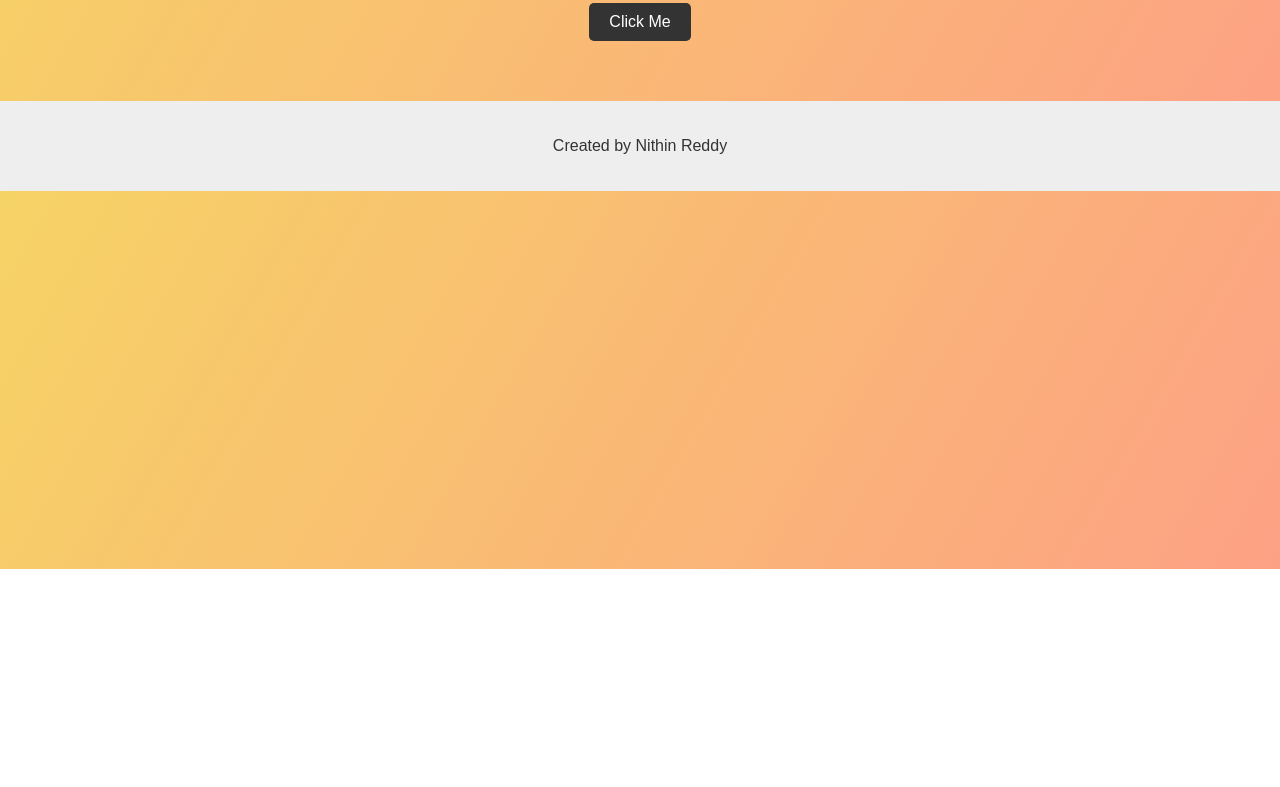
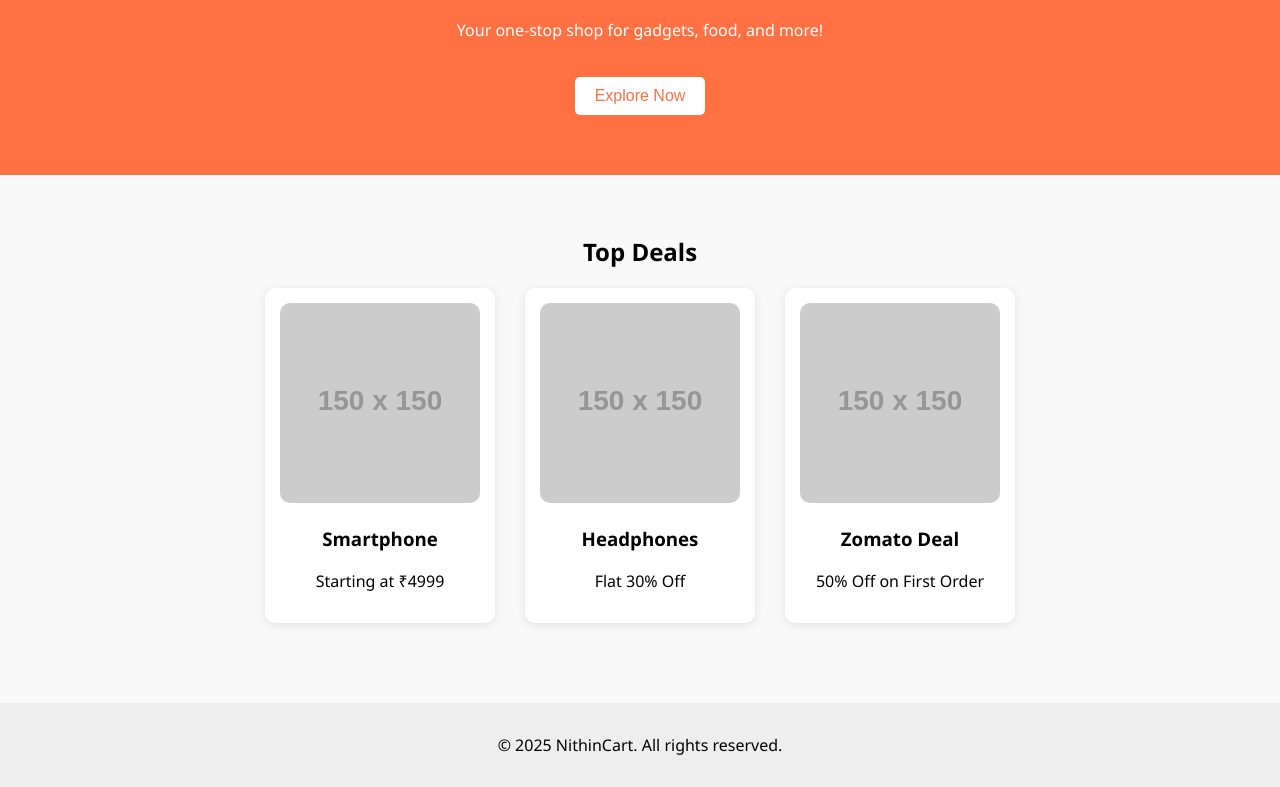
Before and after one commit to Nithinreddy1538/nithinreddy1538.github.io, a plain HTML site: page index.html in a window 1280 px wide. Shown: the part 231-1018 px from the top of the page. Before the commit the page ends 800 px from the top, so only its background shows below. Drawn offline with Linux system fonts and the light colour scheme; placeholder pictures from the web are drawn by us.

Commit message:
Updated site with eCommerce-style marketing layout

```diff
--- a/index.html
+++ b/index.html
@@ -1,23 +1,53 @@
-<!DOCTYPE html>
+ <!DOCTYPE html>
 <html lang="en">
 <head>
   <meta charset="UTF-8" />
   <meta name="viewport" content="width=device-width, initial-scale=1.0"/>
-  <title>My Portfolio</title>
+  <title>Nithin's Store</title>
   <link rel="stylesheet" href="style.css" />
 </head>
 <body>
   <header>
-    <h1>Welcome to My Website</h1>
-    <p>This is a simple static website hosted using GitHub Pages.</p>
+    <div class="logo">NithinCart</div>
+    <nav>
+      <a href="#">Home</a>
+      <a href="#">Products</a>
+      <a href="#">Offers</a>
+      <a href="#">Contact</a>
+    </nav>
   </header>
-  <main>
-    <button onclick="showMessage()">Click Me</button>
-    <p id="message"></p>
-  </main>
+
+  <section class="hero">
+    <h1>Welcome to NithinCart</h1>
+    <p>Your one-stop shop for gadgets, food, and more!</p>
+    <button onclick="exploreNow()">Explore Now</button>
+  </section>
+
+  <section class="products">
+    <h2>Top Deals</h2>
+    <div class="product-grid">
+      <div class="product-card">
+        <img src="https://via.placeholder.com/150" alt="Product 1" />
+        <h3>Smartphone</h3>
+        <p>Starting at ₹4999</p>
+      </div>
+      <div class="product-card">
+        <img src="https://via.placeholder.com/150" alt="Product 2" />
+        <h3>Headphones</h3>
+        <p>Flat 30% Off</p>
+      </div>
+      <div class="product-card">
+        <img src="https://via.placeholder.com/150" alt="Product 3" />
+        <h3>Zomato Deal</h3>
+        <p>50% Off on First Order</p>
+      </div>
+    </div>
+  </section>
+
   <footer>
-    <p>Created by Nithin Reddy</p>
+    <p>© 2025 NithinCart. All rights reserved.</p>
   </footer>
+
   <script src="script.js"></script>
 </body>
 </html>
--- a/script.js
+++ b/script.js
@@ -1,3 +1,3 @@
-function showMessage() {
-  document.getElementById("message").textContent = "Thanks for clicking!";
+ function exploreNow() {
+  alert("Explore our latest deals!");
 }
--- a/style.css
+++ b/style.css
@@ -1,33 +1,81 @@
-body {
-  font-family: Arial, sans-serif;
-  background: linear-gradient(120deg, #f6d365, #fda085);
-  color: #333;
-  text-align: center;
+ body {
+  font-family: 'Segoe UI', sans-serif;
   margin: 0;
-  padding: 0;
+  background: #f9f9f9;
 }
 
 header {
-  background-color: #fff3;
-  padding: 40px 20px;
+  background: #0d47a1;
+  color: white;
+  padding: 15px 30px;
+  display: flex;
+  justify-content: space-between;
+  align-items: center;
 }
 
-main {
-  margin: 40px;
+header .logo {
+  font-size: 24px;
+  font-weight: bold;
 }
 
-button {
+header nav a {
+  color: white;
+  margin-left: 20px;
+  text-decoration: none;
+  font-size: 16px;
+}
+
+.hero {
+  text-align: center;
+  padding: 60px 20px;
+  background: #ff7043;
+  color: white;
+}
+
+.hero h1 {
+  font-size: 42px;
+}
+
+.hero button {
+  margin-top: 20px;
   padding: 10px 20px;
   font-size: 16px;
+  background: #fff;
   border: none;
-  background-color: #333;
-  color: white;
+  color: #ff7043;
   cursor: pointer;
   border-radius: 5px;
 }
 
+.products {
+  padding: 40px 20px;
+  text-align: center;
+}
+
+.product-grid {
+  display: flex;
+  justify-content: center;
+  flex-wrap: wrap;
+  gap: 30px;
+  margin-top: 20px;
+}
+
+.product-card {
+  background: white;
+  border-radius: 10px;
+  padding: 15px;
+  width: 200px;
+  box-shadow: 0 2px 10px rgba(0, 0, 0, 0.1);
+}
+
+.product-card img {
+  width: 100%;
+  border-radius: 10px;
+}
+
 footer {
-  margin-top: 60px;
-  background-color: #eee;
-  padding: 20px;
+  background: #eee;
+  text-align: center;
+  padding: 15px;
+  margin-top: 40px;
 }
```
